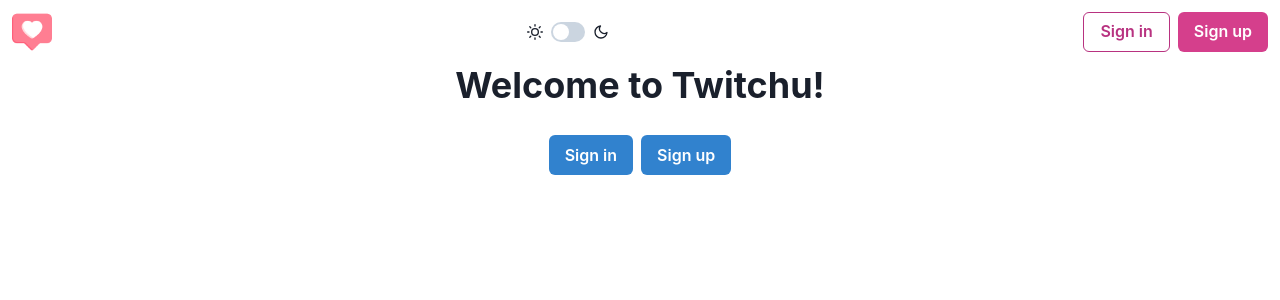
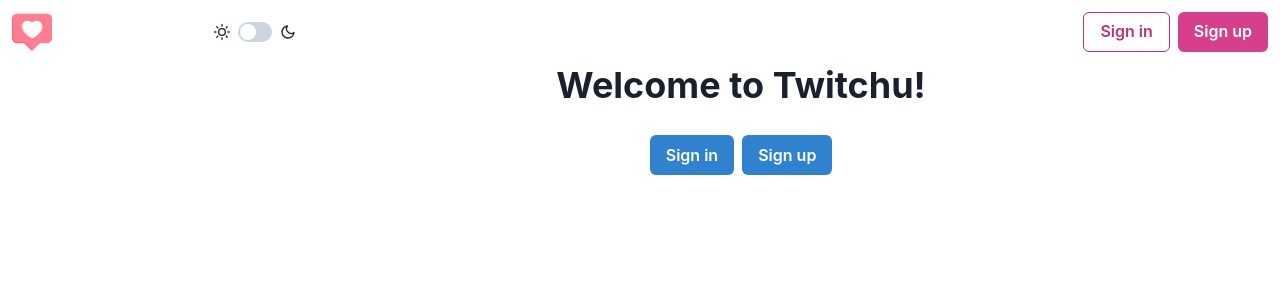
Before and after one commit to wookookie/twitchu, a React (Vite) app in the folder frontend/: page / in a window 1280 px wide. Shown: the top 300 px of the page. Built offline with nearby package versions, Linux system fonts and the light colour scheme.

Commit message:
Create `SideMenu`

```diff
--- a/frontend/src/App.tsx
+++ b/frontend/src/App.tsx
@@ -1,12 +1,14 @@
 import { Button } from "@chakra-ui/button";
-import { Box, HStack, Heading, VStack } from "@chakra-ui/layout";
+import { Box, Flex, HStack, Heading, VStack } from "@chakra-ui/react";
 import NavBar from "./components/NavBar";
+import SideMenu from "./components/SideMenu";
 
 function App() {
   return (
-    <>
-      <NavBar />
-      <Box display="flex" justifyContent="center">
+    <Flex height="100vh">
+      <SideMenu width="240px" />
+      <Box width="100%">
+        <NavBar />
         <VStack>
           <Heading as="h1">Welcome to Twitchu!</Heading>
           <HStack marginTop={5}>
@@ -15,7 +17,7 @@ function App() {
           </HStack>
         </VStack>
       </Box>
-    </>
+    </Flex>
   );
 }
 
--- a/frontend/src/components/NavBar.tsx
+++ b/frontend/src/components/NavBar.tsx
@@ -1,13 +1,10 @@
-import { Image } from "@chakra-ui/image";
 import { HStack } from "@chakra-ui/layout";
-import logo from "../assets/logo.png"; // Like icons created by Freepik
 import AuthButtons from "./AuthButtons";
 import ColorModeSwitch from "./ColorModeSwitch";
 
 function NavBar() {
   return (
     <HStack padding="12px" justify="space-between">
-      <Image boxSize="40px" src={logo} alt="Logo" />
       <ColorModeSwitch />
       <AuthButtons />
     </HStack>
--- /dev/null
+++ b/frontend/src/components/SideMenu.tsx
@@ -0,0 +1,18 @@
+import { Box, HStack, Image } from "@chakra-ui/react";
+import logo from "../assets/logo.png"; // Like icons created by Freepik
+
+interface Props {
+  width?: string;
+}
+
+function SideMenu({ width }: Props) {
+  return (
+    <Box width={width}>
+      <HStack padding="12px">
+        <Image boxSize="40px" src={logo} alt="Logo" />
+      </HStack>
+    </Box>
+  );
+}
+
+export default SideMenu;
```
